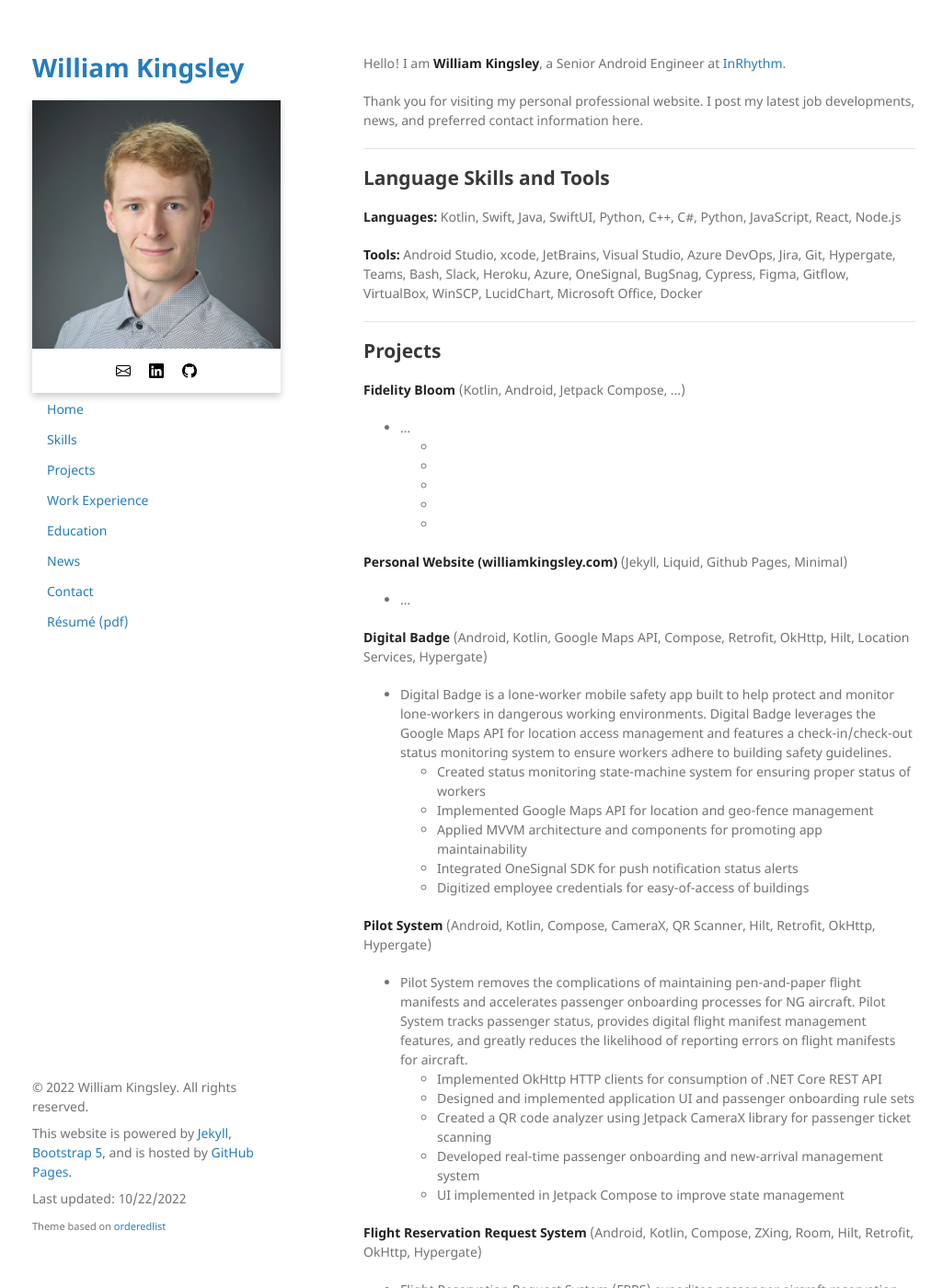
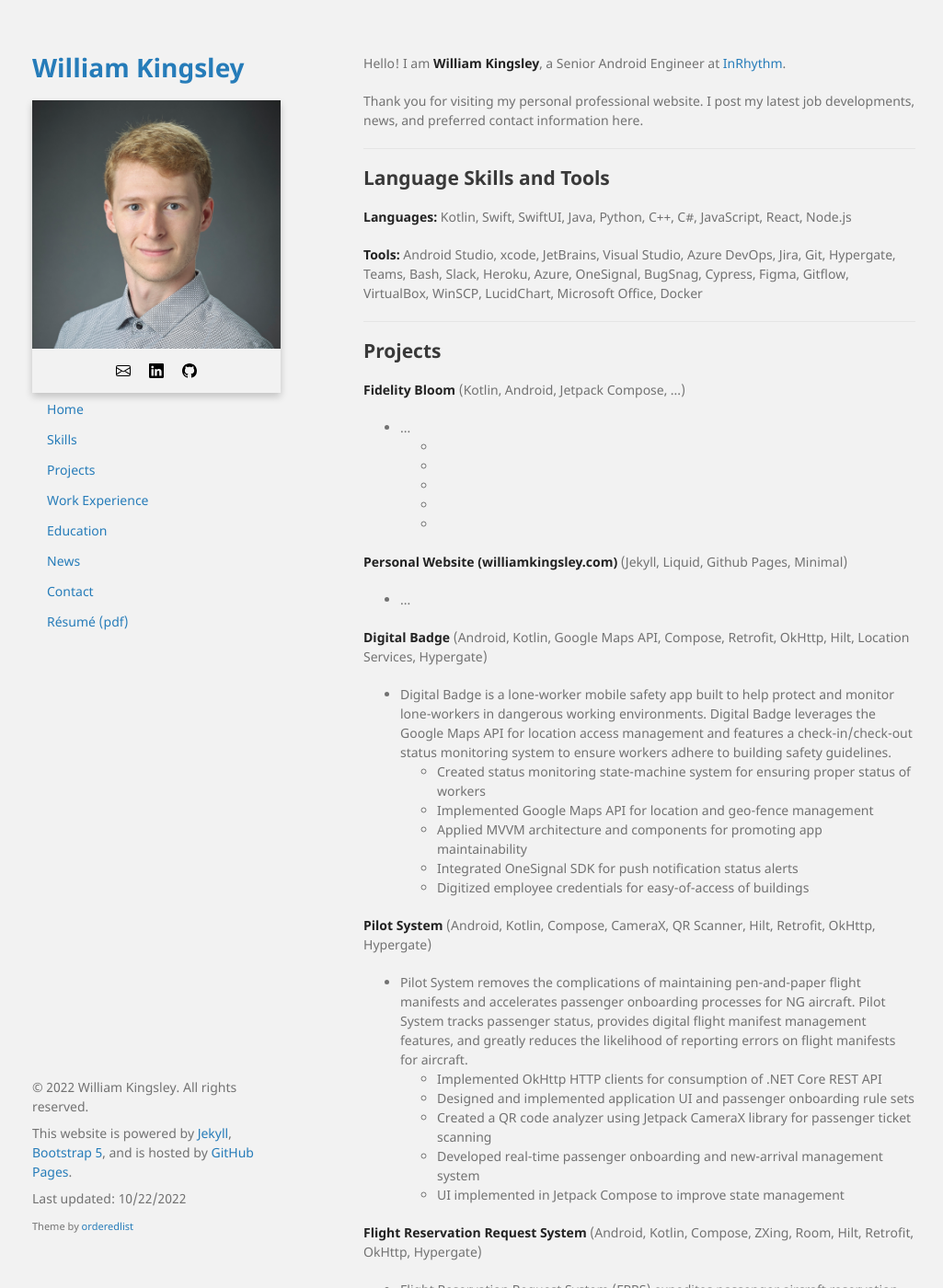
Before and after one commit to data-programmer/data-programmer.github.io, a Jekyll site: the page built from index.md, in a window 1280 px wide and 1400 px high. Shown: the whole window at 92% size, without its empty margins (125-1150 px from the left). Built offline with Jekyll 4.4.1, drawn with Linux system fonts in a browser that asks for light colours.

Commit message:
Changing background color

```diff
--- a/_data/skills.yml
+++ b/_data/skills.yml
@@ -1,12 +1,11 @@
 languages:
     - language: "Kotlin"
     - language: "Swift"
+    - language: "SwiftUI"
     - language: "Java"
-    - language: "SwiftUI"
     - language: "Python"
     - language: "C++"
     - language: "C#"
-    - language: "Python"
     - language: "JavaScript"
     - language: "React"
     - language: "Node.js"
--- a/_includes/footer.html
+++ b/_includes/footer.html
@@ -3,6 +3,6 @@
   <p class="footer-item">This website is powered by <a href="https://jekyllrb.com/">Jekyll</a>, <a href="https://getbootstrap.com/">Bootstrap 5</a>, and is hosted by <a href="https://pages.github.com/">GitHub Pages</a>.</p>
   <p class="footer-item">Last updated: 10/22/2022 </p>
   <p class="footer-item">
-    <small>Theme based on <a href="https://github.com/orderedlist">orderedlist</a></small>
+    <small>Theme by <a href="https://github.com/orderedlist">orderedlist</a></small>
   </p>
 </footer>
--- a/_sass/jekyll-theme-minimal.scss
+++ b/_sass/jekyll-theme-minimal.scss
@@ -61,7 +61,7 @@
 }
 
 body {
-  background-color: #fff;
+  background-color: #F2F2F2;
   padding:50px;
   font: 14px/1.5 "Noto Sans", "Helvetica Neue", Helvetica, Arial, sans-serif;
   color:#727272;
@@ -117,6 +117,7 @@ a:hover small {
 .wrapper {
   width:960px;
   margin:0 auto;
+  background-color: #fff;
 }
 
 blockquote {
```
